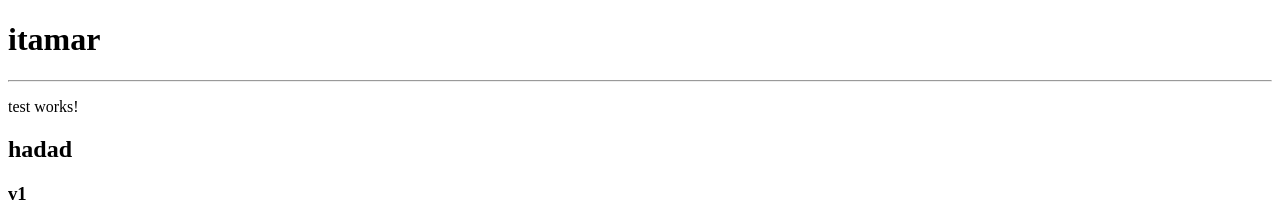
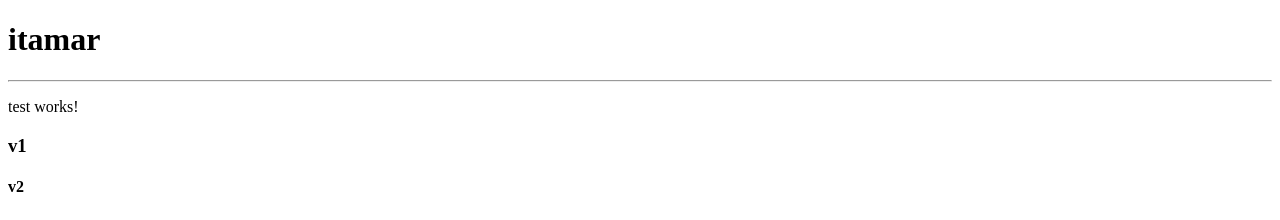
Before and after one commit to itamar81/angular-test, an Angular app: page / in a window 1280 px wide. Shown: the top 220 px of the page. Built offline with nearby package versions, Linux system fonts and the light colour scheme.

Commit message:
remove h2

```diff
--- a/src/app/app.component.html
+++ b/src/app/app.component.html
@@ -1,7 +1,6 @@
 <h1>itamar</h1>
 <hr>
 <app-test></app-test>
-<h2>hadad</h2>
 <h3>v1</h3>
 <h4>v2</h4>
 <h5>v3</h5>
```
